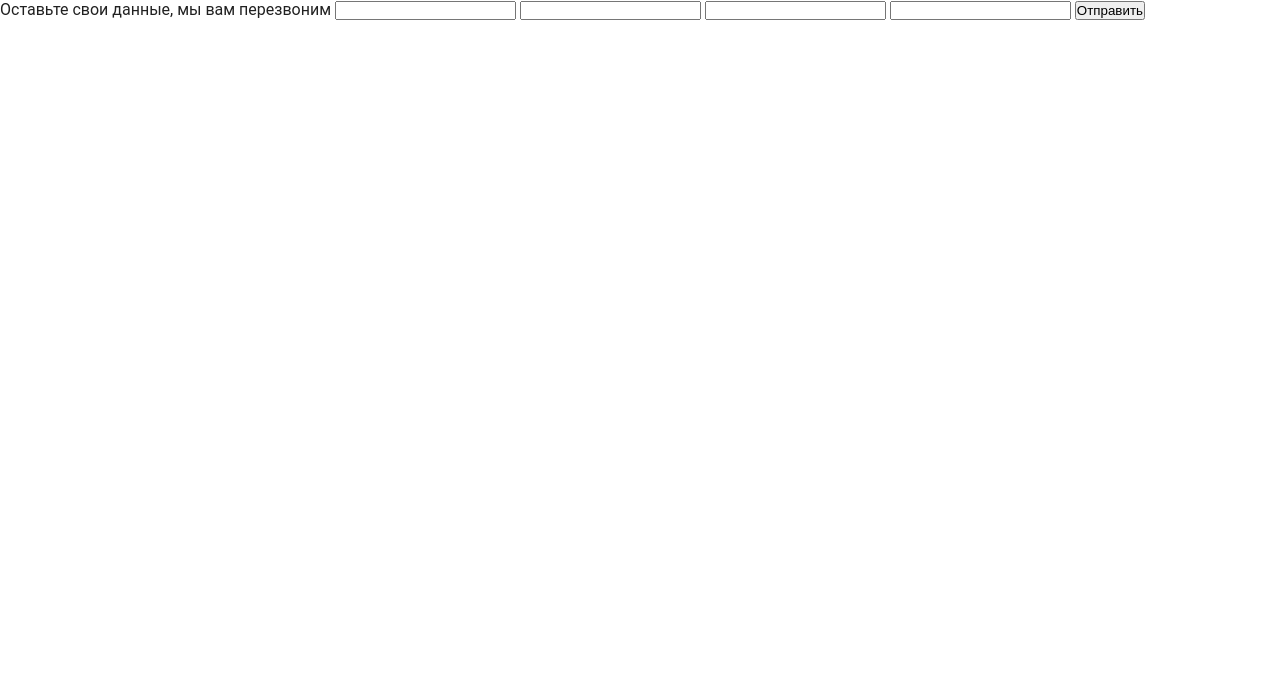
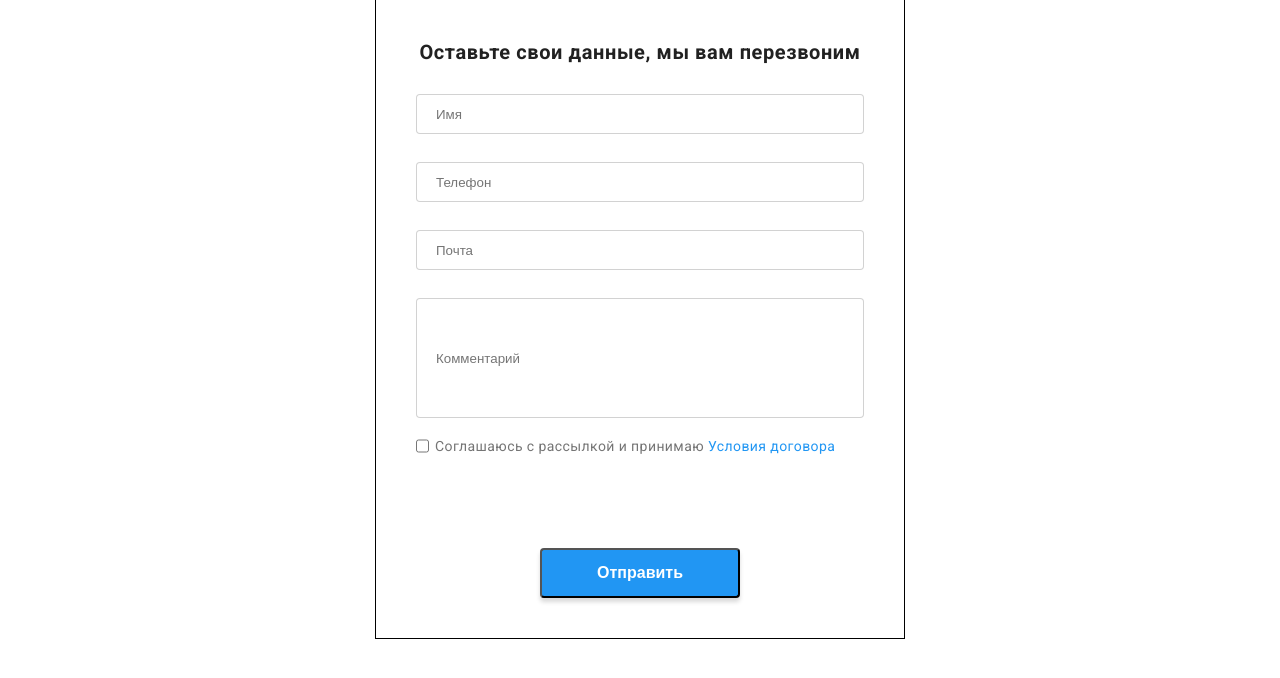
Before and after one commit to teosoph/goit-markup-hw-05, a plain HTML site: page form.html in a window 1280 px wide. Drawn offline with Linux system fonts and the light colour scheme.

Commit message:
form-input

```diff
--- a/css/style.css
+++ b/css/style.css
@@ -770,5 +770,106 @@ footer .container {
 }
 
 /* FORM ============================= */
+.contact-form {
+  width: 528px;
+  min-height: 581px;
+
+  margin: 0 auto;
+  padding: 40px 40px;
+
+  outline: 1px solid black;
+}
+
+.contact-form-input-section {
+  padding-bottom: 20px;
+}
+
+.contact-form-title {
+  text-align: center;
+
+  font-family: Roboto;
+  font-weight: bold;
+  font-size: 20px;
+  letter-spacing: 0.03em;
+
+  margin-bottom: 30px;
+}
 .contact-form-input {
+  display: block;
+
+  width: 100%;
+  height: 40px;
+  padding-left: 19px;
+
+  border: 1px solid rgba(33, 33, 33, 0.2);
+  border-radius: 4px;
 }
+
+.contact-form-input:not(:last-child) {
+  margin-bottom: 28px;
+}
+
+.contact-form-input:last-child {
+  height: 120px;
+}
+
+/* !!!!!!!!! не снимает авто-ховер */
+.contact-form-input:focus,
+.contact-form-input:hover {
+  outline: none;
+}
+/* !!!!!!!!!!!!!!!!!!! */
+
+/* .contact-form-input::before {
+  content: "";
+  display: block;
+  background-image: url(../images/footer/icon-send.svg);
+  width: 24px;
+  height: 24px;
+  background-repeat: no-repeat;
+
+  margin-left: 10px;
+} */
+
+.contact-form-agreement-section {
+  display: flex;
+}
+
+.contact-form-agreement-section p {
+  font-family: Roboto;
+  font-weight: normal;
+  font-size: 14px;
+
+  letter-spacing: 0.03em;
+
+  color: #757575;
+}
+
+.contact-form-agreement-license {
+  color: #2196f3;
+}
+
+.contact-form-agreement-radio {
+  margin-right: 6px;
+}
+
+.contact-form-button {
+  background-color: #2196f3;
+  box-shadow: 0px 4px 4px rgba(0, 0, 0, 0.15);
+  border-radius: 4px;
+  font-weight: bold;
+  font-size: 16px;
+  line-height: 0.53;
+  color: #ffffff;
+
+  width: 200px;
+  height: 50px;
+  left: 700px;
+  top: 430px;
+
+  display: block;
+  margin-left: auto;
+  margin-right: auto;
+
+  transition: color 250ms cubic-bezier(0.4, 0, 0.2, 1);
+}
--- /dev/null
+++ b/css/style2.css
@@ -0,0 +1,104 @@
+@@ -770,5 +770,103 @@ footer .container {
+}
+
+/* FORM ============================= */
+.contact-form {
+  width: 528px;
+  min-height: 581px;
+
+  margin: 0 auto;
+  padding: 40px 40px;
+
+  outline: 1px solid black;
+}
+
+.contact-form-title {
+  text-align: center;
+
+  font-family: Roboto;
+  font-weight: bold;
+  font-size: 20px;
+  letter-spacing: 0.03em;
+
+  margin-bottom: 30px;
+}
+.contact-form-input {
+  display: block;
+
+  width: 100%;
+  height: 40px;
+  padding-left: 19px;
+
+  border: 1px solid rgba(33, 33, 33, 0.2);
+  border-radius: 4px;
+}
+
+.contact-form-input:not(:last-child) {
+  margin-bottom: 28px;
+}
+
+.contact-form-input:last-child {
+  margin-bottom: 28px;
+  height: 120px;
+}
+
+/* !!!!!!!!! не снимает авто-ховер */
+.contact-form-input:focus,
+.contact-form-input:hover {
+  outline: none;
+}
+/* !!!!!!!!!!!!!!!!!!! */
+
+/* .contact-form-input::before {
+  content: "";
+  display: block;
+  background-image: url(../images/footer/icon-send.svg);
+  width: 24px;
+  height: 24px;
+  background-repeat: no-repeat;
+
+  margin-left: 10px;
+} */
+
+.contact-form-agreement {
+  display: flex;
+}
+
+.contact-form-agreement p {
+  font-family: Roboto;
+  font-weight: normal;
+  font-size: 14px;
+
+  letter-spacing: 0.03em;
+
+  color: #757575;
+}
+
+.contact-form-agreement-license {
+  color: #2196f3;
+}
+
+.contact-form-agreement-radio {
+  margin-right: 6px;
+}
+
+.contact-form-button {
+  background-color: #2196f3;
+  box-shadow: 0px 4px 4px rgba(0, 0, 0, 0.15);
+  border-radius: 4px;
+  font-weight: bold;
+  font-size: 16px;
+  line-height: 0.53;
+  color: #ffffff;
+
+  width: 200px;
+  height: 50px;
+  left: 700px;
+  top: 430px;
+
+  display: block;
+  margin-left: auto;
+  margin-right: auto;
+
+  transition: color 250ms cubic-bezier(0.4, 0, 0.2, 1);
+}
--- a/form.html
+++ b/form.html
@@ -5,15 +5,63 @@
     <meta name="viewport" content="width=device-width, initial-scale=1.0" />
     <title>Form</title>
     <link rel="stylesheet" href="./css/style.css" />
+    <link
+      href="https://fonts.googleapis.com/css2?family=Raleway:wght@700&family=Roboto:wght@400;500;700;900&display=swap"
+      rel="stylesheet"
+    />
   </head>
 
   <body>
-    <form action="#">
-      Оставьте свои данные, мы вам перезвоним
-      <input type="text" class="contact-form-input" />
-      <input type="email" class="contact-form-input" />
-      <input type="tel" class="contact-form-input" />
-      <input type="comments" class="contact-form-input" />
+    <form action="#" method="GET" class="contact-form">
+      <p class="contact-form-title">Оставьте свои данные, мы вам перезвоним</p>
+
+      <section class="contact-form-input-section">
+        <input
+          type="text"
+          class="contact-form-input"
+          name="user-name"
+          placeholder="Имя"
+          required
+          minlength="2"
+        />
+        <input
+          type="tel"
+          class="contact-form-input"
+          name="user-phone"
+          placeholder="Телефон"
+          required
+        />
+        <!-- pattern="[0-9]{3}-[0-9]{3}-[0-9]{2}-[0-9]{2}" -->
+        <input
+          type="email"
+          class="contact-form-input"
+          name="user-email"
+          placeholder="Почта"
+          required
+        />
+        <input
+          type="comments"
+          class="contact-form-input"
+          name="user-comments"
+          placeholder="Комментарий"
+        />
+      </section>
+
+      <section class="contact-form-agreement-section">
+        <input
+          type="checkbox"
+          value="agree"
+          name="user-agreement"
+          id=""
+          class="contact-form-agreement-radio"
+        />
+
+        <p class="contact-form-agreement-title">
+          Соглашаюсь с рассылкой и принимаю
+          <span class="contact-form-agreement-license"> Условия договора </span>
+        </p>
+      </section>
+
       <button type="submit" class="contact-form-button">Отправить</button>
     </form>
   </body>
```
